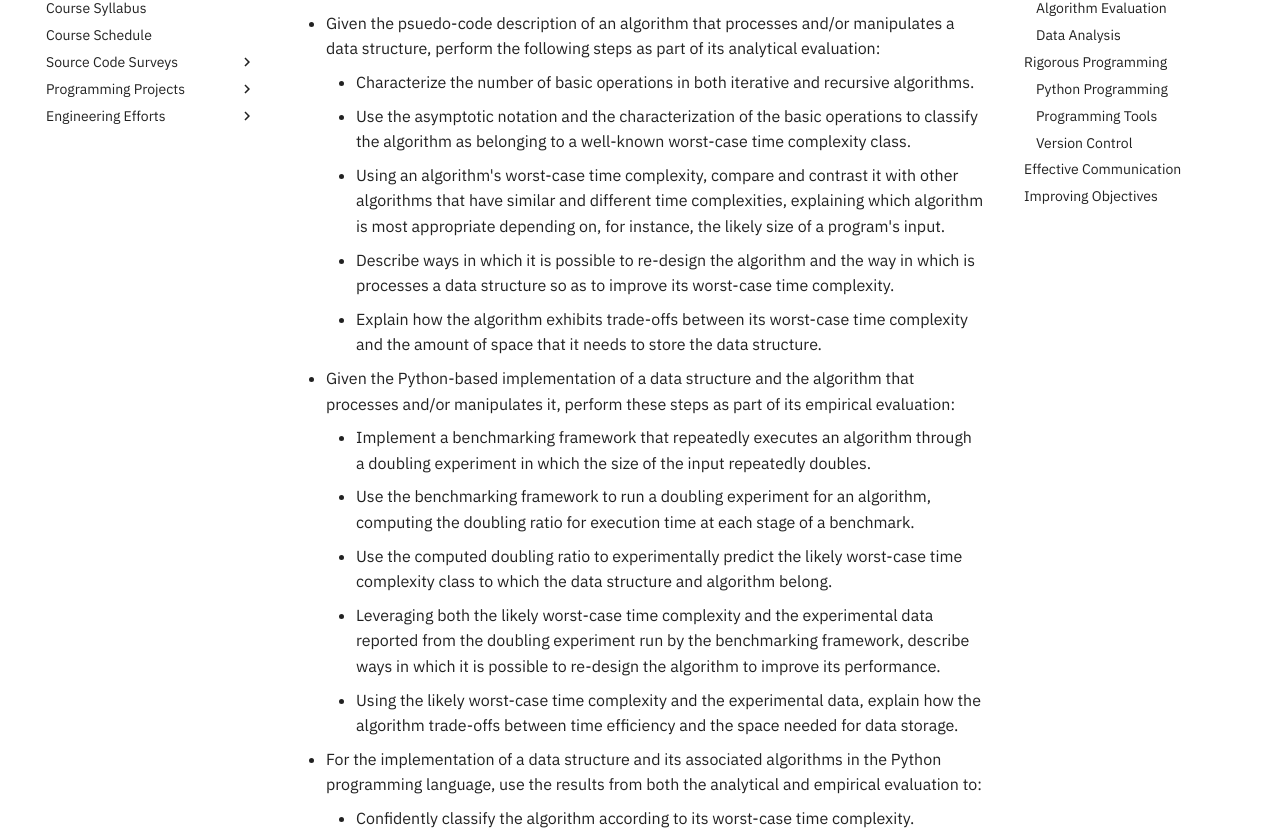
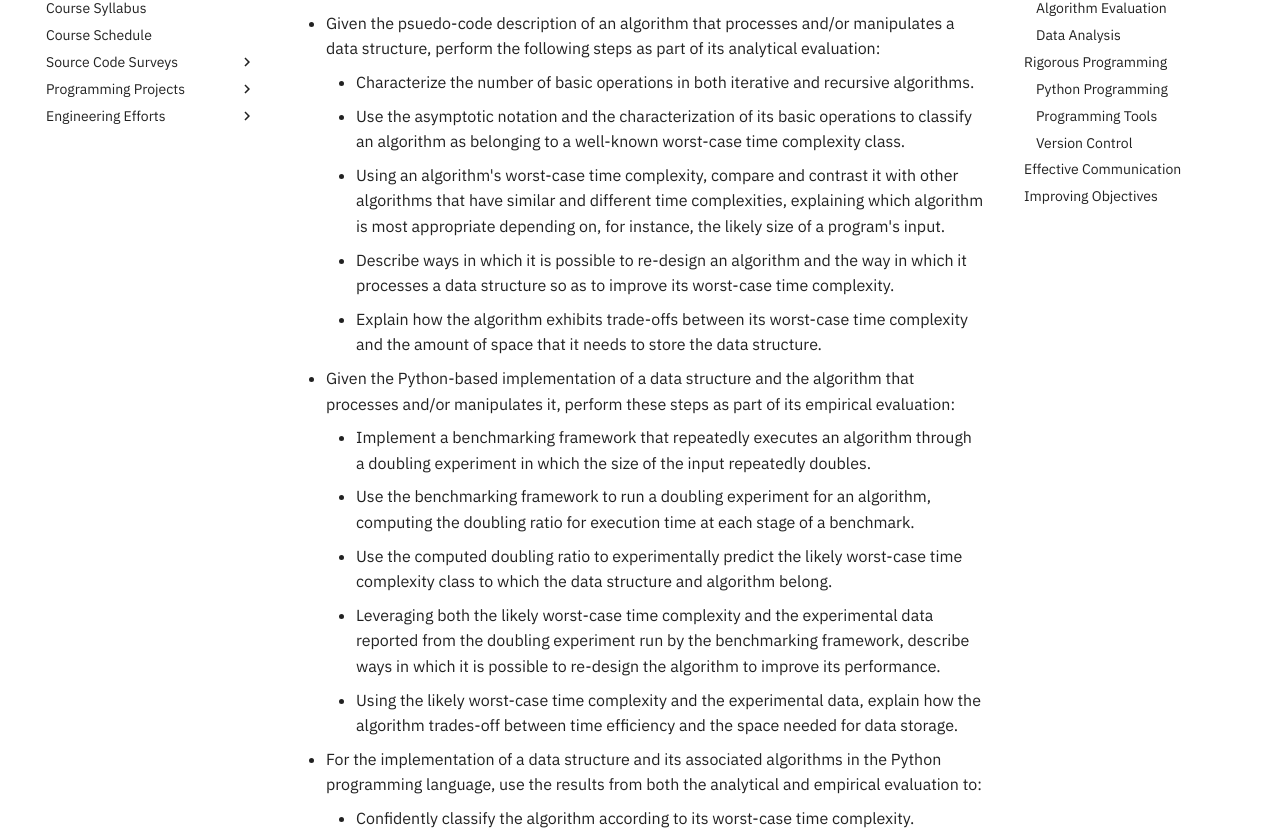
Before and after one commit to ProactiveProgrammers/www.proactiveprogrammers.com, an MkDocs documentation site: the page built from docs/data-abstraction/learning-objectives-data-abstraction.md, in a window 1280 px wide and 1400 px high, scrolled down 1273 px. Shown: the part 154-984 px from the top of the window. Built offline with MkDocs 1.6.1 and Material for MkDocs 9.7.7, drawn with Linux system fonts in a browser that asks for light colours; comment, search, counter and statistics services are not loaded.

Commit message:
fix: Clarify content in learning-objectives-data-abstraction.

```diff
--- a/docs/data-abstraction/learning-objectives-data-abstraction.md
+++ b/docs/data-abstraction/learning-objectives-data-abstraction.md
@@ -54,15 +54,15 @@ will be able to demonstrate mastery of the following skills in data structures:
   analytical evaluation:
     - Characterize the number of basic operations in both iterative and
       recursive algorithms.
-    - Use the asymptotic notation and the characterization of the basic
-      operations to classify the algorithm as belonging to a well-known
+    - Use the asymptotic notation and the characterization of its basic
+      operations to classify an algorithm as belonging to a well-known
       worst-case time complexity class.
     - Using an algorithm's worst-case time complexity, compare and contrast it
       with other algorithms that have similar and different time complexities,
       explaining which algorithm is most appropriate depending on, for instance,
       the likely size of a program's input.
-    - Describe ways in which it is possible to re-design the algorithm and the
-      way in which is processes a data structure so as to improve its worst-case
+    - Describe ways in which it is possible to re-design an algorithm and the
+      way in which it processes a data structure so as to improve its worst-case
       time complexity.
     - Explain how the algorithm exhibits trade-offs between its worst-case time
       complexity and the amount of space that it needs to store the data
@@ -84,7 +84,7 @@ will be able to demonstrate mastery of the following skills in data structures:
       framework, describe ways in which it is possible to re-design the
       algorithm to improve its performance.
     - Using the likely worst-case time complexity and the experimental data,
-      explain how the algorithm trade-offs between time efficiency and the space
+      explain how the algorithm trades-off between time efficiency and the space
       needed for data storage.
 - For the implementation of a data structure and its associated algorithms in
   the Python programming language, use the results from both the analytical and
```
